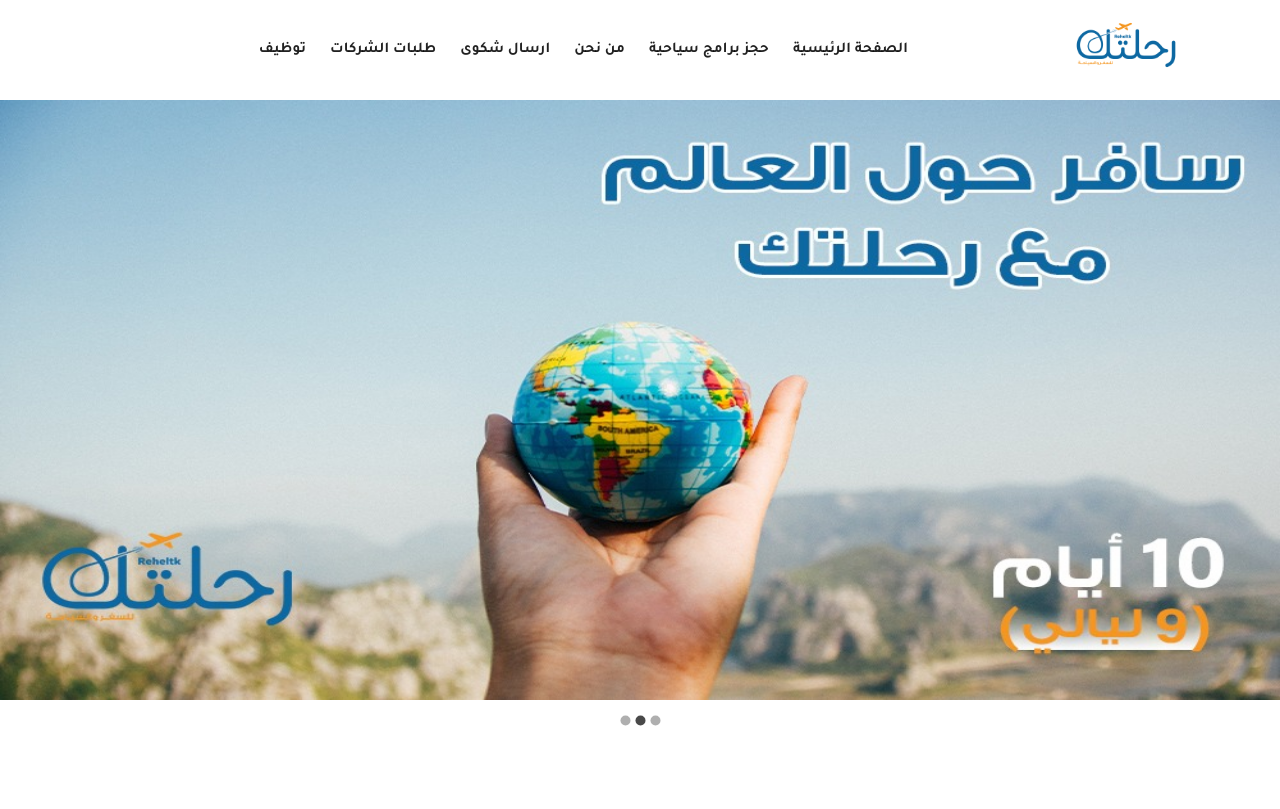
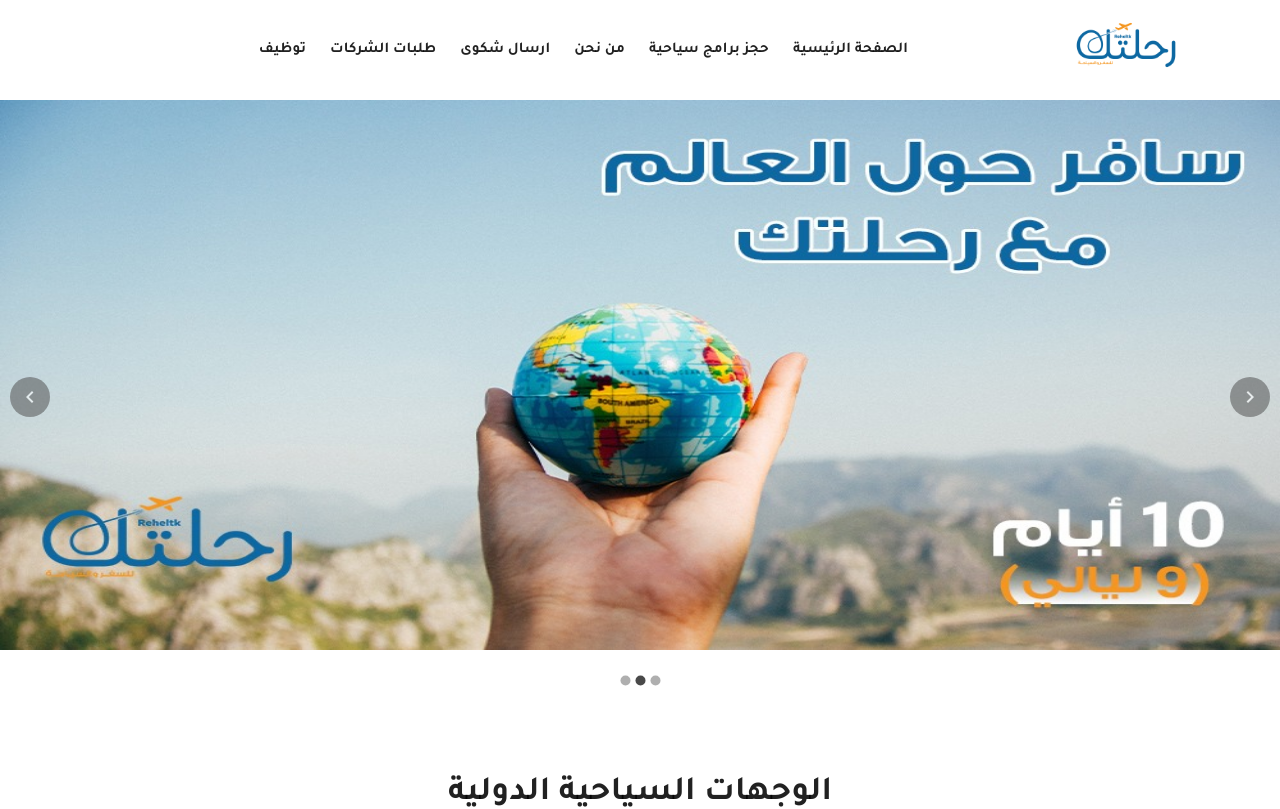
Before and after one commit to reheltk/rehltk, a React (Create React App) app in the folder frontend/: page / in a window 1280 px wide. Shown: the top 809 px of the page. Built offline with nearby package versions, Linux system fonts and the light colour scheme; no server answers.

Commit message:
fix style

```diff
--- a/frontend/src/components/Header.jsx
+++ b/frontend/src/components/Header.jsx
@@ -1,43 +1,41 @@
+import { Box } from "@mui/material";
 import React from "react";
 import Carousel from "react-material-ui-carousel";
+
+const images = [
+    "images/Artboard-3.jpg",
+    "images/Artboard-1.jpg",
+    "images/Artboard-2.jpg",
+];
 
 function Header() {
     return (
         <>
             <Carousel
-                swipe={true}
-                height={600}
+                swipe
                 sx={{
                     width: "100%",
                 }}
+                navButtonsProps={{
+                    // Change the colors and radius of the actual buttons. THIS STYLES BOTH BUTTONS
+                    style: {
+                        opacity: 0.5,
+                    },
+                }}
             >
-                <img
-                    src="images/Artboard-3.jpg"
-                    alt=""
-                    style={{
-                        height: 600,
-                        width: "100%",
-                        objectFit: "fill",
-                    }}
-                />
-                <img
-                    src="images/Artboard-1.jpg"
-                    alt=""
-                    style={{
-                        height: 600,
-                        width: "100%",
-                        objectFit: "fill",
-                    }}
-                />
-                <img
-                    src="images/Artboard-2.jpg"
-                    alt=""
-                    style={{
-                        height: 600,
-                        width: "100%",
-                        objectFit: "fill",
-                    }}
-                />
+                {images.map((url, i) => (
+                    <Box
+                        key={i}
+                        component="img"
+                        src={url}
+                        alt=""
+                        sx={{
+                            height: { xs: 300, md: 550 },
+                            width: "100%",
+                            objectFit: "fill",
+                        }}
+                    />
+                ))}
             </Carousel>
         </>
     );
--- a/frontend/src/components/TravlForm.jsx
+++ b/frontend/src/components/TravlForm.jsx
@@ -77,8 +77,8 @@ function TravlForm() {
                 component="h3"
                 sx={{
                     mb: 5,
+                    maxWidth: 600,
                     fontWeight: "bold",
-                    maxWidth: 600,
                 }}
             >
                 للطلب والاستفسار، يرجى تزويدنا ببياناتك وسنقوم بالتواصل معك في
--- a/frontend/src/pages/ToursDetiles.jsx
+++ b/frontend/src/pages/ToursDetiles.jsx
@@ -7,17 +7,17 @@ import TravlForm from "../components/TravlForm";
 function ToursDetiles() {
     const { state } = useLocation();
     const { tour } = state;
-    console.log(tour);
+
     return (
         <Box>
-            <img
-                // src={tour?.imageUrl}
+            <Box
+                component="img"
                 src={`https://drive.google.com/uc?export=view&id=${
                     tour?.imageUrl.split("/")[5]
                 }`}
                 alt=""
-                style={{
-                    height: 600,
+                sx={{
+                    height: { xs: 250, md: 550 },
                     width: "100%",
                     objectFit: "fill",
                 }}
@@ -32,6 +32,7 @@ function ToursDetiles() {
                     variant="h3"
                     sx={{
                         mb: 5,
+                        typography: { xs: "h5", md: "h3" },
                     }}
                 >
                     استمتع برحلة 10 أيام في {tour?.title} وزيارة جميع المعالم
```
